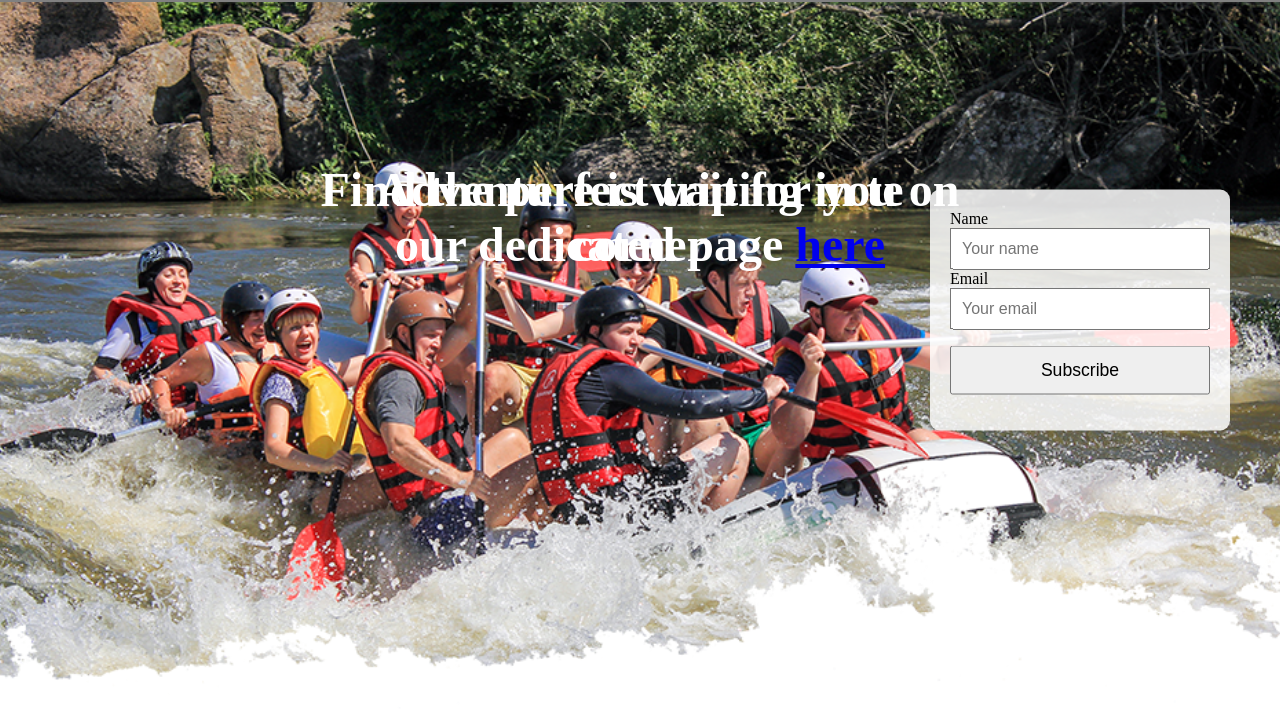
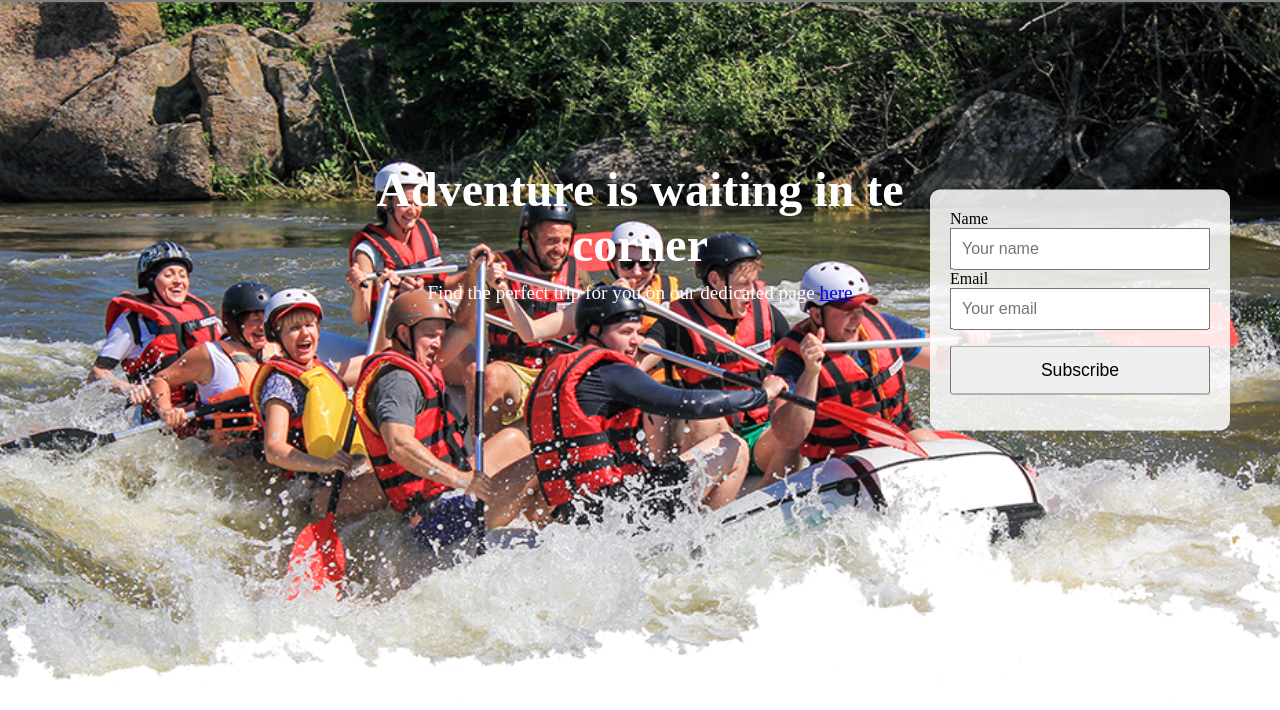
Before and after one commit to Samuelacadet/wdd130, a plain HTML site: page wwr/index.html in a window 1280 px wide. Shown: the part 90-800 px from the top of the page. Drawn offline with Linux system fonts and the light colour scheme.

Commit message:
herosubtitle

```diff
--- a/wwr/index.html
+++ b/wwr/index.html
@@ -26,7 +26,7 @@
             <img src="images/homepage.png" alt="homepage" class="hero-img">
             <h1 class="hero-title">Adventure is waiting in te corner</h1>
 
-            <p class="hero-title">
+            <p class="hero-subtitle">
                 Find the perfect trip for you on our dedicated page
                 <a href="trips.html">here</a>
             </p>
--- a/wwr/styles/home.css
+++ b/wwr/styles/home.css
@@ -68,7 +68,15 @@ main p {
     font-weight: bold;
 }
 
-
+.hero-subtitle {
+    position: absolute;
+    top: 35%;             /* anba H1 la */
+    left: 50%;
+    transform: translateX(-50%);
+    color: white;
+    font-size: 1.2rem;
+    text-align: center;
+}
 .contact-form {
     position: absolute;
     top: 50%;
```
